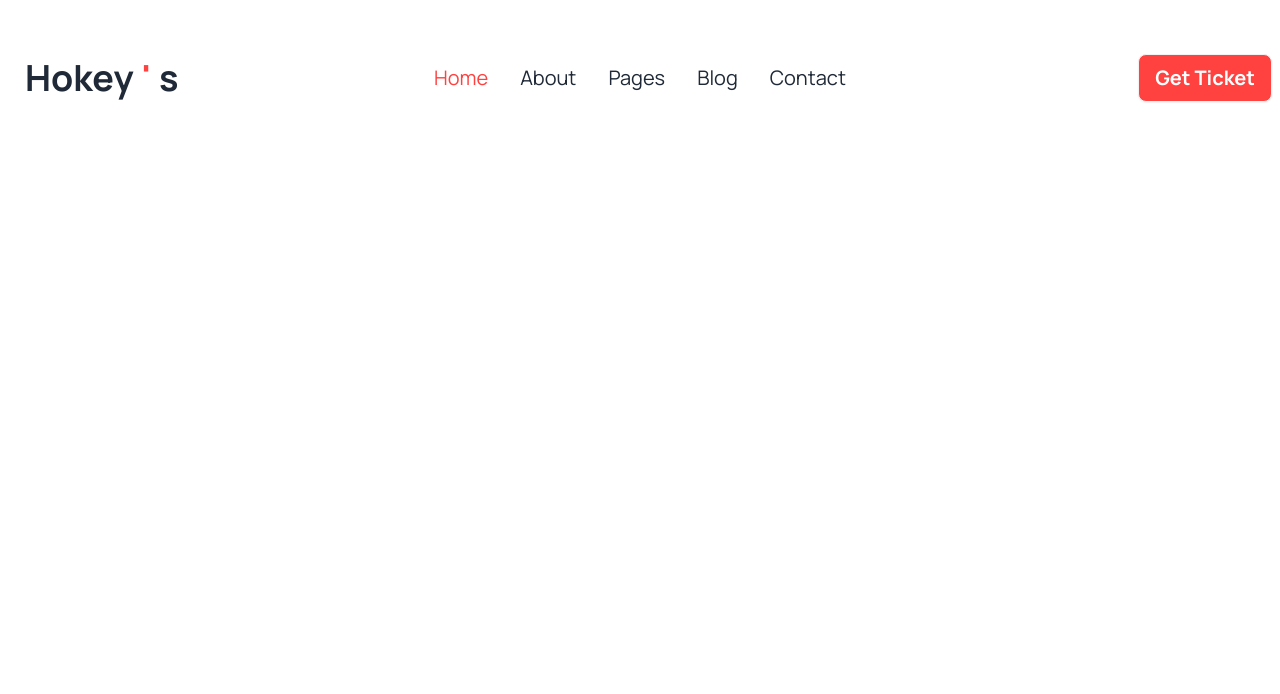
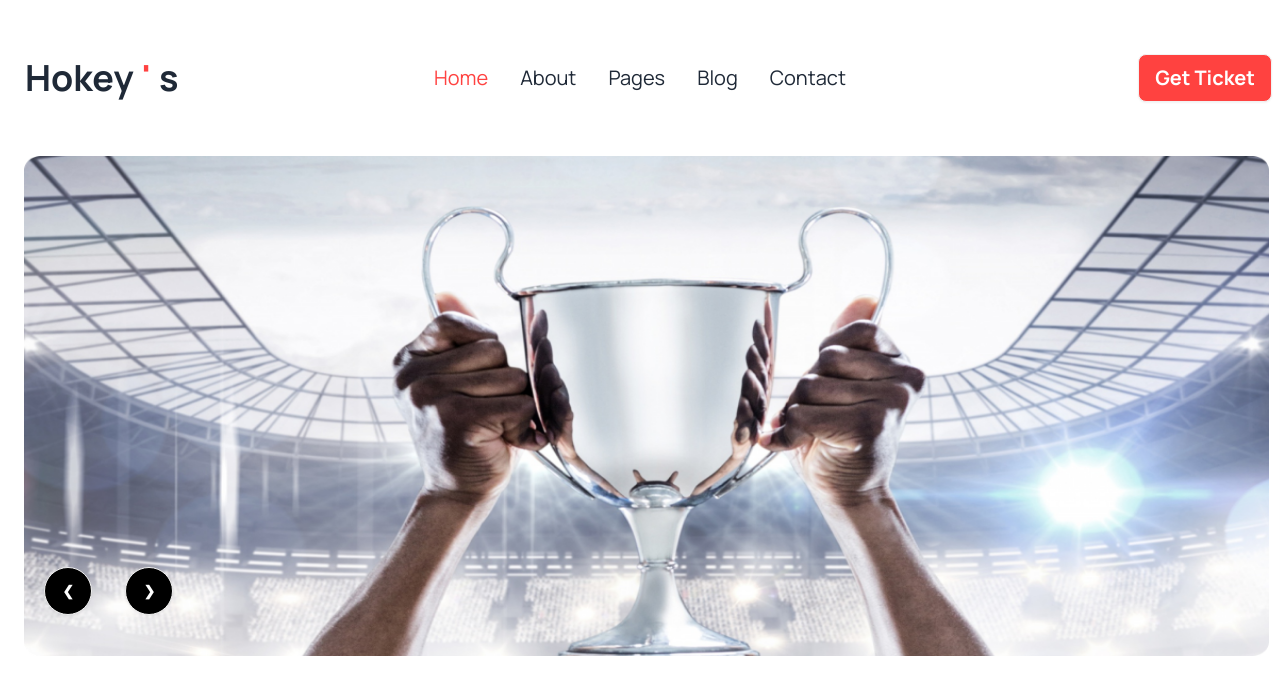
Before and after one commit to AhmedTufail/Assignment3, a plain HTML site: page index.html in a window 1280 px wide. Drawn offline with nearby package versions, Linux system fonts and the light colour scheme.

Commit message:
banner added

```diff
--- a/index.html
+++ b/index.html
@@ -64,7 +64,7 @@
               </div>
               <a class="btn btn-ghost text-xl md:text-4xl">Hokey<span class="text-[#ff4240]">'</span>s</a>
             </div>
-            <div class="navbar-center hidden lg:flex">
+            <div class="navbar-center hidden lg:flex ">
               <ul class="menu menu-horizontal px-1 text-xl">
                 <li>
                   <a class="text-[#ff4240] text-xl">Home</a>
@@ -83,8 +83,8 @@
                 </li>
               </ul>
             </div>
-            <div class="navbar-end ">
-              <div class="sm:hidden">
+            <div class="navbar-end">
+              <div class="">
                 <i class="fa-solid fa-magnifying-glass hidden"></i>
               </div>
               <a class="btn  ml-6 md:text-xl text-white bg-[#ff4240]">Get Ticket</a>
@@ -93,7 +93,36 @@
         <!-- nav bar ends here -->
 
         <!-- header carousel starts here -->
-
+        <div class="carousel   md:w-[1245px] h-[500px] ml-6">
+          <div id="slide1" class="carousel-item relative w-full">
+            <img src="/Images/1.png" class="w-full" />
+            <div class="absolute flex justify-between transform translate-y-3/4 left-5 right-5 top-3/4 md:transform -translate-y-1/2 left-5 right-[88%] top-3/4">
+              <a href="#slide4" class="btn btn-circle bg-black text-white">❮</a>
+              <a href="#slide2" class="btn btn-circle bg-black text-white">❯</a>
+            </div>
+          </div>
+          <!-- <div id="slide2" class="carousel-item relative w-full">
+            <img src="/Images/1.png" class="w-full" />
+            <div class="absolute flex justify-between transform -translate-y-1/2 left-5 right-5 top-1/2">
+              <a href="#slide1" class="btn btn-circle">❮</a>
+              <a href="#slide3" class="btn btn-circle">❯</a>
+            </div>
+          </div>
+          <div id="slide3" class="carousel-item relative w-full">
+            <img src="/Images/1.png" class="w-full" />
+            <div class="absolute flex justify-between transform -translate-y-1/2 left-5 right-5 top-1/2">
+              <a href="#slide2" class="btn btn-circle">❮</a>
+              <a href="#slide4" class="btn btn-circle">❯</a>
+            </div>
+          </div>
+          <div id="slide4" class="carousel-item relative w-full">
+            <img src="/Images/1.png" class="w-full" />
+            <div class="absolute flex justify-between transform -translate-y-1/2 left-5 right-5 top-1/2">
+              <a href="#slide3" class="btn btn-circle">❮</a>
+              <a href="#slide1" class="btn btn-circle">❯</a>
+            </div>
+          </div> -->
+        </div>
         <!-- header carousel ends here -->
 
     </header>
```
